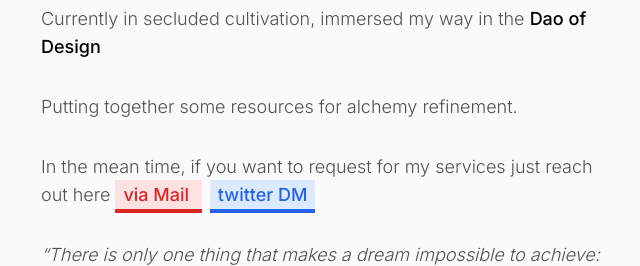
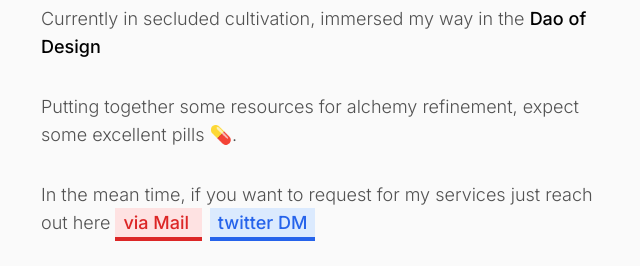
Before and after one commit to mallenkb/memoir, a website: page src/index.html in a window 1280 px wide. Shown: the part 291-557 px from the top of the page, without its empty margins (311-951 px from the left). Drawn offline with nearby package versions, Linux system fonts and the light colour scheme.

Commit message:
text update

```diff
--- a/src/index.html
+++ b/src/index.html
@@ -42,7 +42,7 @@
             Design</span>
         </p>
         <p class="my-8">
-          Putting together some resources for alchemy refinement.
+          Putting together some resources for alchemy refinement, expect some excellent pills 💊.
         </p>
         <p class="my-8">
           In the mean time, if you want to request for my services just reach out here
```
Also changed, not shown: src/pages/blog.html (renamed from src/blog.html).
